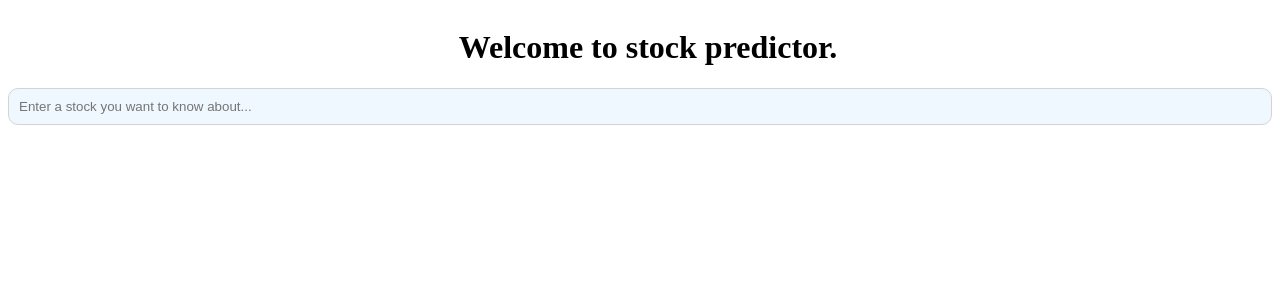
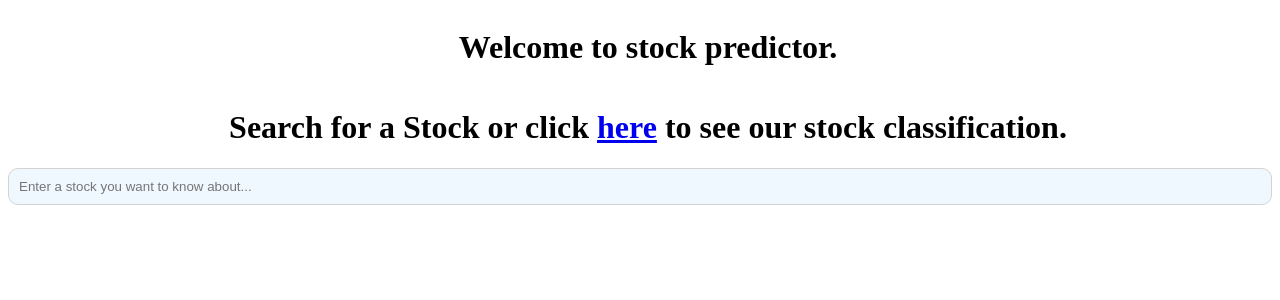
Before and after one commit to HoriaMercan/stock_price_predictor, a Flask app: page / in a window 1280 px wide. Shown: the top 300 px of the page. Run offline with Flask 2, Linux system fonts and the light colour scheme; parts of the project's set-up code (start-up, migrations or seed data) failed here and were passed over; some libraries are stand-ins or nearby versions.

Commit message:
Plus stock class

```diff
--- a/templates/index.html
+++ b/templates/index.html
@@ -4,6 +4,10 @@
     <div>
     <div style="width: 100vw; display: flex; flex-direction: row; align-items: center; justify-content: center">
         <h1>Welcome to stock predictor.</h1>
+    </div>
+
+    <div style="width: 100vw; display: flex; flex-direction: row; align-items: center; justify-content: center">
+        <h1>Search for a Stock or click <a href="https://amg-stock-classification.streamlit.app/">here</a> to see our stock classification. </h1>
     </div>
         <div class="col sev">
             <input class="my-input" type="text" onchange="changeInput()" onkeydown="changeInput()"
```
